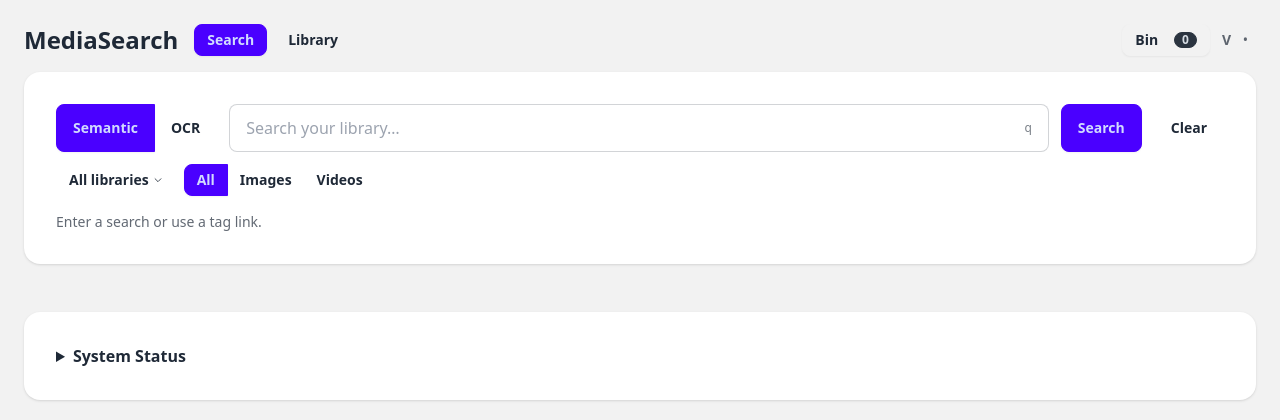
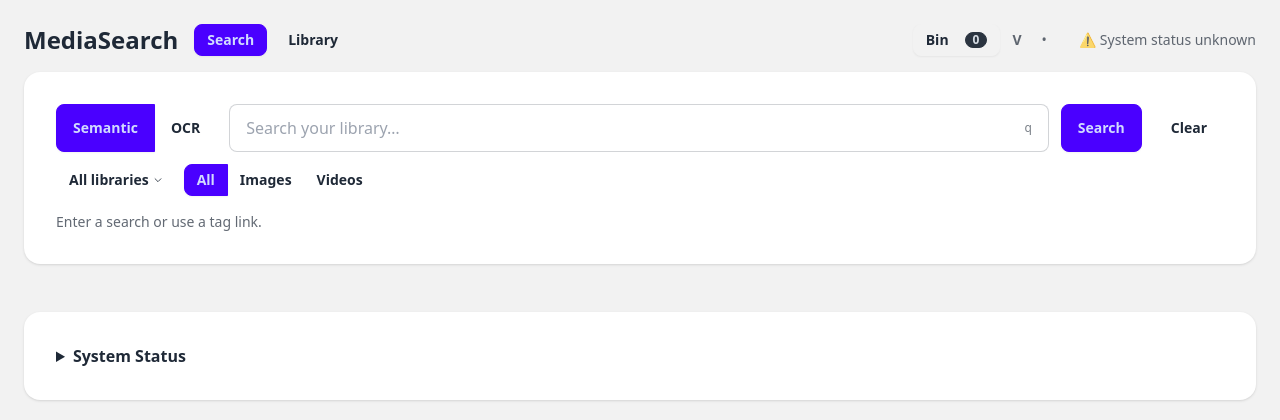
Before and after one commit to bubbafat/media-search, a Python web app: template src/api/templates/dashboard.html in a window 1280 px wide. Shown: the top 420 px of the page. Run offline with Jinja, Linux system fonts and the light colour scheme; the template is opened without the code that fills it, so the values that code supplies are empty; some libraries are stand-ins or nearby versions.

Commit message:
status UI

```diff
--- a/src/api/templates/dashboard.html
+++ b/src/api/templates/dashboard.html
@@ -28,10 +28,43 @@
               <span>Bin</span>
               <span class="badge badge-sm badge-neutral ml-2" x-text="binAssets.length"></span>
             </button>
-            <div class="text-sm text-base-content/70">
+            <div class="text-sm text-base-content/70 flex items-center gap-3 flex-wrap relative" @click.outside="statusPanelOpen = false">
               <span class="font-semibold">V{{ schema_version }}</span>
               <span class="mx-2">•</span>
               <span class="{{ 'text-success' if db_status == 'connected' else 'text-error' }}">{{ db_status | capitalize }}</span>
+              <template x-if="statusError">
+                <button type="button" class="flex items-center gap-1 text-warning hover:underline" @click="statusPanelOpen = !statusPanelOpen" aria-label="System status">
+                  <span>⚠</span>
+                  <span>System status unknown</span>
+                </button>
+              </template>
+              <template x-if="!statusError && statusPayload && statusPayload.status === 'healthy'">
+                <button type="button" class="text-success hover:opacity-80" title="All systems operational" @click="statusPanelOpen = !statusPanelOpen" aria-label="System status">●</button>
+              </template>
+              <template x-if="!statusError && statusFirstUnhealthy">
+                <button type="button" class="flex items-center gap-1 text-warning hover:underline text-left max-w-xs truncate" @click="statusPanelOpen = !statusPanelOpen" :title="statusFirstUnhealthy.detail || ''">
+                  <span>⚠</span>
+                  <span x-text="statusFirstUnhealthy.name.charAt(0).toUpperCase() + statusFirstUnhealthy.name.slice(1) + ' unavailable'"></span>
+                  <span class="opacity-90" x-show="statusFirstUnhealthy.detail" x-text="'— ' + (statusFirstUnhealthy.detail || '')"></span>
+                </button>
+              </template>
+              <div x-show="statusPanelOpen" x-cloak x-transition class="absolute right-0 top-full mt-2 p-4 shadow-lg bg-base-100 rounded-box border border-base-300 z-50 min-w-72 max-w-md">
+                <div class="font-semibold mb-2">System status</div>
+                <template x-if="statusError">
+                  <p class="text-warning text-sm">Could not reach /api/status. Check your connection.</p>
+                </template>
+                <template x-if="!statusError && statusPayload && statusPayload.components">
+                  <ul class="space-y-2 text-sm">
+                    <template x-for="(comp, key) in (statusPayload && statusPayload.components) || {}" :key="key">
+                      <li class="flex flex-wrap items-baseline gap-2">
+                        <span class="font-medium capitalize" x-text="key"></span>
+                        <span class="badge badge-sm" :class="comp.status === 'healthy' || comp.status === 'disabled' ? 'badge-success' : 'badge-warning'" x-text="comp.status"></span>
+                        <span class="text-base-content/70" x-show="comp.detail" x-text="comp.detail"></span>
+                      </li>
+                    </template>
+                  </ul>
+                </template>
+              </div>
             </div>
           </div>
         </div>
@@ -125,7 +158,10 @@
                 Tag: <span x-text="tagFilter"></span>
                 <button type="button" class="btn btn-ghost btn-xs" @click="clearTag()" aria-label="Clear tag">×</button>
               </span>
-              <span class="text-sm text-error" x-show="error" x-text="error"></span>
+              <span class="text-sm text-error flex items-center gap-2 flex-wrap" x-show="error" x-cloak>
+                <span x-text="error"></span>
+                <button type="button" class="btn btn-ghost btn-xs" @click="error = ''" aria-label="Dismiss error">×</button>
+              </span>
               <span class="text-sm text-base-content/70" x-show="!error && results.length === 0 && query.trim().length === 0 && !tagFilter && !loading">Enter a search or use a tag link.</span>
               <span class="text-sm text-base-content/70" x-show="!error && results.length === 0 && (query.trim().length > 0 || tagFilter) && !loading">No results.</span>
               <span class="text-sm text-base-content/70" x-show="results.length > 0" x-text="`${results.length} results`"></span>
@@ -705,6 +741,9 @@
           binSidebarOpen: false,
           exportPath: '',
           exportError: '',
+          statusPayload: null,
+          statusError: false,
+          statusPanelOpen: false,
 
           get someLibrariesAnalyzing() {
             const inScope = this.libraryFilters.length
@@ -732,10 +771,40 @@
             try {
               await this.loadProjects();
             } catch (_) {}
+            this.fetchStatus();
+            setInterval(() => this.fetchStatus(), 30000);
             if ((this.tagFilter || this.query.trim()) && !this.loading && this.results.length === 0) {
               if (this.query.trim()) await this.runSearch();
               else await this.runTagSearch();
             }
+          },
+
+          async fetchStatus() {
+            try {
+              const res = await fetch('/api/status', { headers: { 'Accept': 'application/json' } });
+              if (res.ok) {
+                this.statusPayload = await res.json();
+                this.statusError = false;
+              } else {
+                this.statusError = true;
+                this.statusPayload = null;
+              }
+            } catch (_) {
+              this.statusError = true;
+              this.statusPayload = null;
+            }
+          },
+
+          get statusUnhealthyComponents() {
+            if (!this.statusPayload || !this.statusPayload.components) return [];
+            const comp = this.statusPayload.components;
+            return Object.entries(comp)
+              .filter(([, c]) => c && c.status && !['healthy', 'disabled'].includes(c.status))
+              .map(([name, c]) => ({ name, status: c.status, detail: c.detail }));
+          },
+          get statusFirstUnhealthy() {
+            const list = this.statusUnhealthyComponents;
+            return list.length ? list[0] : null;
           },
 
           setLayout(layout) {
@@ -965,6 +1034,19 @@
             return p;
           },
 
+          async searchErrorMessage(res) {
+            if (res.status === 503) {
+              try {
+                const body = await res.json();
+                const d = body && typeof body.detail === 'string' ? body.detail : null;
+                return d || 'Search is currently unavailable. Check that the Quickwit container is running, or contact your administrator.';
+              } catch (_) {
+                return 'Search is currently unavailable. Check that the Quickwit container is running, or contact your administrator.';
+              }
+            }
+            return `Search failed (error ${res.status}). Please try again.`;
+          },
+
           async runTagSearch() {
             if (!this.tagFilter) return;
             this.loading = true;
@@ -973,10 +1055,14 @@
               const params = this.buildSearchParams();
               params.set('tag', this.tagFilter);
               const res = await fetch(`/api/search?${params.toString()}`, { headers: { 'Accept': 'application/json' } });
-              if (!res.ok) throw new Error(`Search failed (${res.status})`);
-              this.results = await res.json();
+              if (res.ok) {
+                this.results = await res.json();
+              } else {
+                this.error = await this.searchErrorMessage(res);
+                this.results = [];
+              }
             } catch (e) {
-              this.error = e && e.message ? e.message : 'Search failed';
+              this.error = 'Search could not connect to the server. Check your network connection.';
               this.results = [];
             } finally {
               this.loading = false;
@@ -994,10 +1080,14 @@
                 else params.set('ocr', q);
                 if (this.tagFilter) params.set('tag', this.tagFilter);
                 const res = await fetch(`/api/search?${params.toString()}`, { headers: { 'Accept': 'application/json' } });
-                if (!res.ok) throw new Error(`Search failed (${res.status})`);
-                this.results = await res.json();
+                if (res.ok) {
+                  this.results = await res.json();
+                } else {
+                  this.error = await this.searchErrorMessage(res);
+                  this.results = [];
+                }
               } catch (e) {
-                this.error = e && e.message ? e.message : 'Search failed';
+                this.error = 'Search could not connect to the server. Check your network connection.';
                 this.results = [];
               } finally {
                 this.loading = false;
```
Also changed, not shown: docs/specs/ui_user_guide.md (+2 -0 lines).
